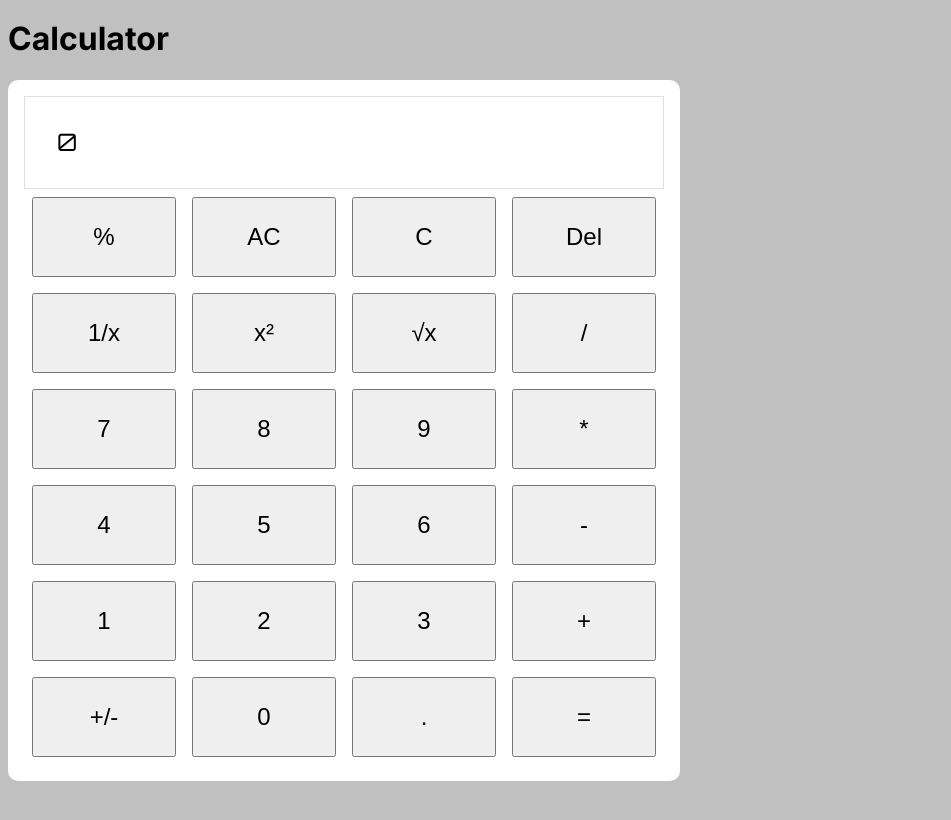
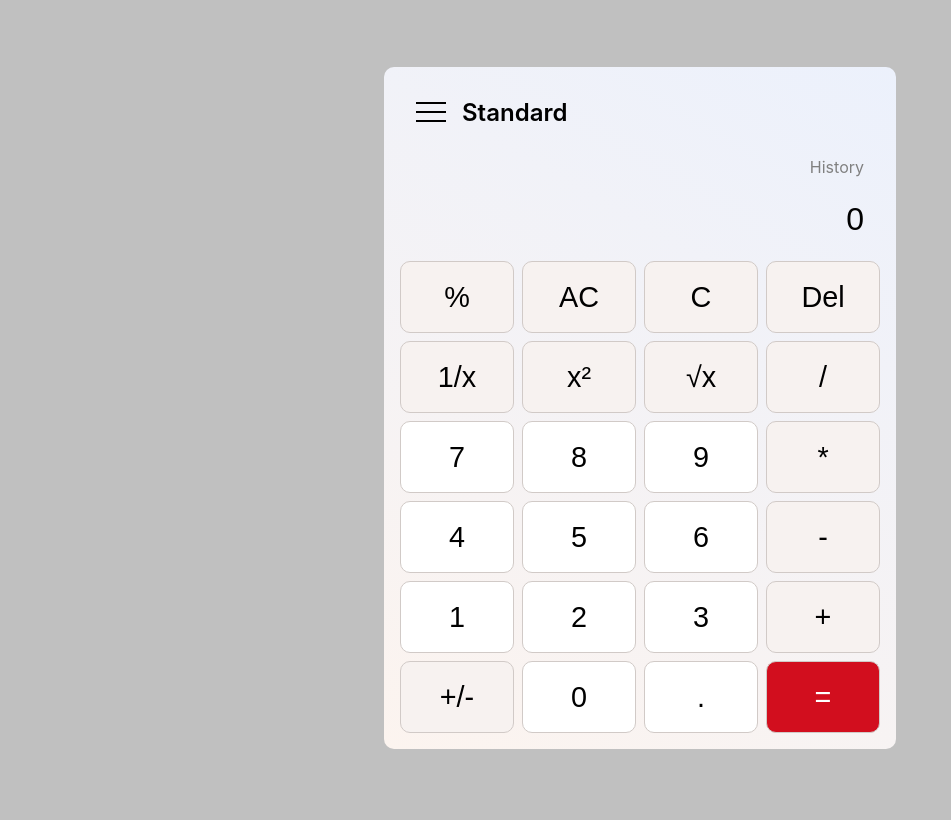
Before and after one commit to byteAndBait/windowsCalculator, a plain HTML site: page index.html in a window 1280 px wide. Shown: the whole page, without its empty margins (0-951 px from the left). Drawn offline with Linux system fonts and the light colour scheme.

Commit message:
feat: Add windows style to the calculator and add few fake elements for the design

```diff
--- a/css/style.css
+++ b/css/style.css
@@ -1,3 +1,13 @@
+
+:root{
+    --gradient-top : #ecf1fc;
+    --gradient-bottom : #fcf4ef;
+    --primary-button-color: #fff;
+    --secondary-button-color  :#f7f2f0;
+    --button-border-color: #d1cac7;
+    --equal-button-color: #d20e1e;
+}
+
 /* Global Rules */
 @import url('https://fonts.googleapis.com/css2?family=Inter:ital,opsz,wght@0,14..32,100..900;1,14..32,100..900&family=Orbitron:wght@400..900&display=swap');
 
@@ -5,40 +15,88 @@ body{
     min-height: 100vh;
     font-family: Inter, sans-serif;
     background: silver;
+    display: grid;
+    place-items: center;
 }
 
 /* Calculator styling */
 main {
-    max-width: 40rem;
+    max-width: 30rem;
     padding: 1em;
-    background: white;
+    background-image: linear-gradient(1650deg , var(--gradient-top), var(--gradient-bottom));
     border-radius: 10px;
-    }
+    text-align: end;
+}
+main .header{
+    padding: 1em;
+    display: flex;
+    align-items: center;
+    gap: 1rem;
+    margin-bottom: 1em;
+}
+main .header h3{
+    margin: 0;
+    font-weight: 600;
+    font-size: 1.5rem;
+}
+main .header .burger-icon {
+    width: 30px;
+    height: 20px;
+    display: flex;
+    flex-direction: column;
+    justify-content: space-between;
+}
+.header .burger-icon span{
+    background: black;
+    width: 100%;
+    height: 2px;
+}
 main .display {
-    /* background: rgb(200, 255, 117); */
-    border: solid rgba(0, 0, 0, 0.123) 1px;
-    padding: 2rem;
     font-family: "Orbitron", sans-serif;
-    font-size: 1.5rem;
+    padding: .5rem 1rem;
+    font-size: 2rem;
+    margin: 1rem 0;
+}
+main .history{
+    padding: 0 1rem;
+    color: grey;
+
 }
 main .buttons{
     display: flex;
     flex-wrap : wrap;
+    gap: .5rem;
 }
 main .buttons button{
     padding: 1em;
-    font-size: 1.5rem;
-    flex: 1 2 22%;
-    margin: .5rem;
+    font-size: 1.8rem;
+    flex: 1 20%;
+    max-height: 4.5rem;
+    display:flex;
+    align-items: center;
+    justify-content: center;
+    background: var(--secondary-button-color);
+    border: solid 1px var(--button-border-color);
     cursor: pointer;
+    transition: .3s;
+    border-radius: 10px;
+}
+main .buttons .number{
+    background: var(--primary-button-color)
+}
+main .buttons .equal{
+    background: var(--equal-button-color);
+    color: white;
+}
+main .buttons button:not(.equal):hover{
+    background: rgb(226, 226, 226)
 }
 main *::selection{
     all: none;
     cursor: none;
 }
 .inUse{
-    transition: 1s;
-    background: black;
+    background: black!important;
     color:white;
     border-width: 2px;
 
--- a/index.html
+++ b/index.html
@@ -16,12 +16,17 @@
 </head>
 
 <body>
-    <h1>
-        Calculator
-    </h1>
     <!-- This is cssStyling branch.......... -->
     <main class="calculator">
-        <div class="history"></div>
+        <div class="header">
+            <div class="burger-icon">
+                <span></span>
+                <span></span>
+                <span></span>
+            </div>
+            <h3>Standard</h3>
+        </div>
+        <div class="history">History</div>
         <div class="display">0</div>
         <div class="buttons">
         <button>%</button>
@@ -48,7 +53,7 @@
         <button class="number">3</button>
         <button class="operator">+</button>
 
-        <button>+/-</button>
+        <button >+/-</button>
         <button class="number">0</button>
         <button class="number">.</button>
         <button class="specialOperator equal">=</button>
```
